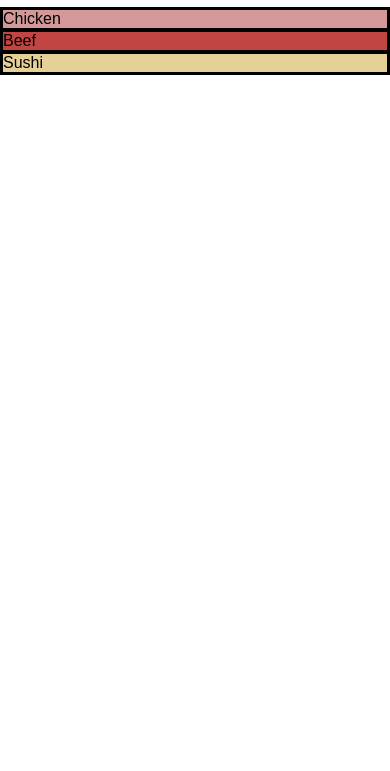
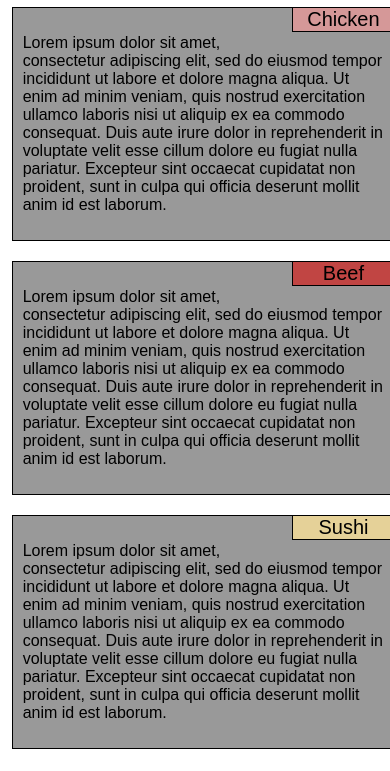
Before and after one commit to fl315ch3r/mod2_solution, a plain HTML site: page index.html in a window 390 px wide. Shown: the part 73-844 px from the top of the page. Drawn offline with Linux system fonts and the light colour scheme.

Commit message:
responsive web page with fries on the gogit status!

```diff
--- a/css/styles.css
+++ b/css/styles.css
@@ -5,34 +5,93 @@ body{
 	font-family: Arial, Helvetica, sans-serif;
 }
 
+h1{
+	font-size: 1.75em;
+}
+
 div{
 	background-color: #999999;
 	border: 1px solid black;
+	margin: 10px;
+	padding: 10px;
+	position: relative;
 }
 
-.sub-heading1{
-	background-color: #D59898;
+div#container{
+	position: absolute;
+	width: 100%;
+	border: none;
+	background-color: #FFFFFF;
+	padding: 0px;
+	margin: 0px;
+	margin-left: 2%;
+}
+#title{
+	text-align: center;
 }
 
-.sub-heading2{
-	background-color: #C14543;
+p.sub-heading-general{
+	text-align: center;
+	font-size: 1.25em;
+	margin-right:-11px;
+	margin-top: -11px;
+	border: 1px solid black;
+	width: 100px;
+	float: right;
 }
 
-.sub-heading3{
+p.sub-heading1{
+	background-color: #D59898;
+
+}
+
+p.sub-heading2{
+	background-color: #C14543;
+	f
+}
+
+p.sub-heading3{
 	background-color: #E5D198;
 }
 
 /* Desktop rules */
 @media (min-width: 992px){
 
+	.col-lg-4{
+		margin-left: 1%;
+		margin-right: 1%;
+		width: 28.33%;
+		float: left;
+
+	}
 }
 
 /* Tablet rules */
 @media (min-width: 768px) and (max-width: 991px){
+	.col-md-4{
+		margin-left: 1%;
+		margin-right: 1%;
+		width: 44%;
+		float: left;
 
+	}
+
+	.col-md-12{
+		clear: left;
+		width: 92.5%;
+		margin-left: 1%;
+		margin-right: 1%;
+		float: left;
+	}
 }
 
 /* Mobile rules */
 @media (max-width: 767px){
-
+	.col-sm-12{
+		clear: left;
+		width: 92.5%;
+		margin-left: 1%;
+		margin-right: 1%;
+		float: left;
+	}
 }
--- a/index.html
+++ b/index.html
@@ -5,18 +5,20 @@
 	<link rel="stylesheet" type="text/css" href="/css/styles.css">
 </head>
 <body>
-	<h1>Our Menu</h1>
-	<div>
-		<div class="">
-			<div class="sub-heading1">Chicken</div>
+	<h1 id="title">Our Menu</h1>
+	<div id="container">
+		<div class="col-lg-4 col-md-4 col-sm-12">
+			<p class="sub-heading-general sub-heading1">Chicken</p>
+			<p>Lorem ipsum dolor sit amet, consectetur adipiscing elit, sed do eiusmod tempor incididunt ut labore et dolore magna aliqua. Ut enim ad minim veniam, quis nostrud exercitation ullamco laboris nisi ut aliquip ex ea commodo consequat. Duis aute irure dolor in reprehenderit in voluptate velit esse cillum dolore eu fugiat nulla pariatur. Excepteur sint occaecat cupidatat non proident, sunt in culpa qui officia deserunt mollit anim id est laborum.</p>
 		</div>
-		<div class="">
-			<div class="sub-heading2">Beef</div>
+		<div class="col-lg-4 col-md-4 col-sm-12">
+			<p class="sub-heading-general sub-heading2">Beef</p>
+			<p>Lorem ipsum dolor sit amet, consectetur adipiscing elit, sed do eiusmod tempor incididunt ut labore et dolore magna aliqua. Ut enim ad minim veniam, quis nostrud exercitation ullamco laboris nisi ut aliquip ex ea commodo consequat. Duis aute irure dolor in reprehenderit in voluptate velit esse cillum dolore eu fugiat nulla pariatur. Excepteur sint occaecat cupidatat non proident, sunt in culpa qui officia deserunt mollit anim id est laborum.</p>
 		</div>
-		<div class="">
-			<div class="sub-heading3">Sushi</div>
+		<div class="col-lg-4 col-md-12 col-sm-12">
+			<p class="sub-heading-general sub-heading3">Sushi</p>
+			<p>Lorem ipsum dolor sit amet, consectetur adipiscing elit, sed do eiusmod tempor incididunt ut labore et dolore magna aliqua. Ut enim ad minim veniam, quis nostrud exercitation ullamco laboris nisi ut aliquip ex ea commodo consequat. Duis aute irure dolor in reprehenderit in voluptate velit esse cillum dolore eu fugiat nulla pariatur. Excepteur sint occaecat cupidatat non proident, sunt in culpa qui officia deserunt mollit anim id est laborum.</p>
 		</div>
 	</div>
-
 </body>
 </html>
```
